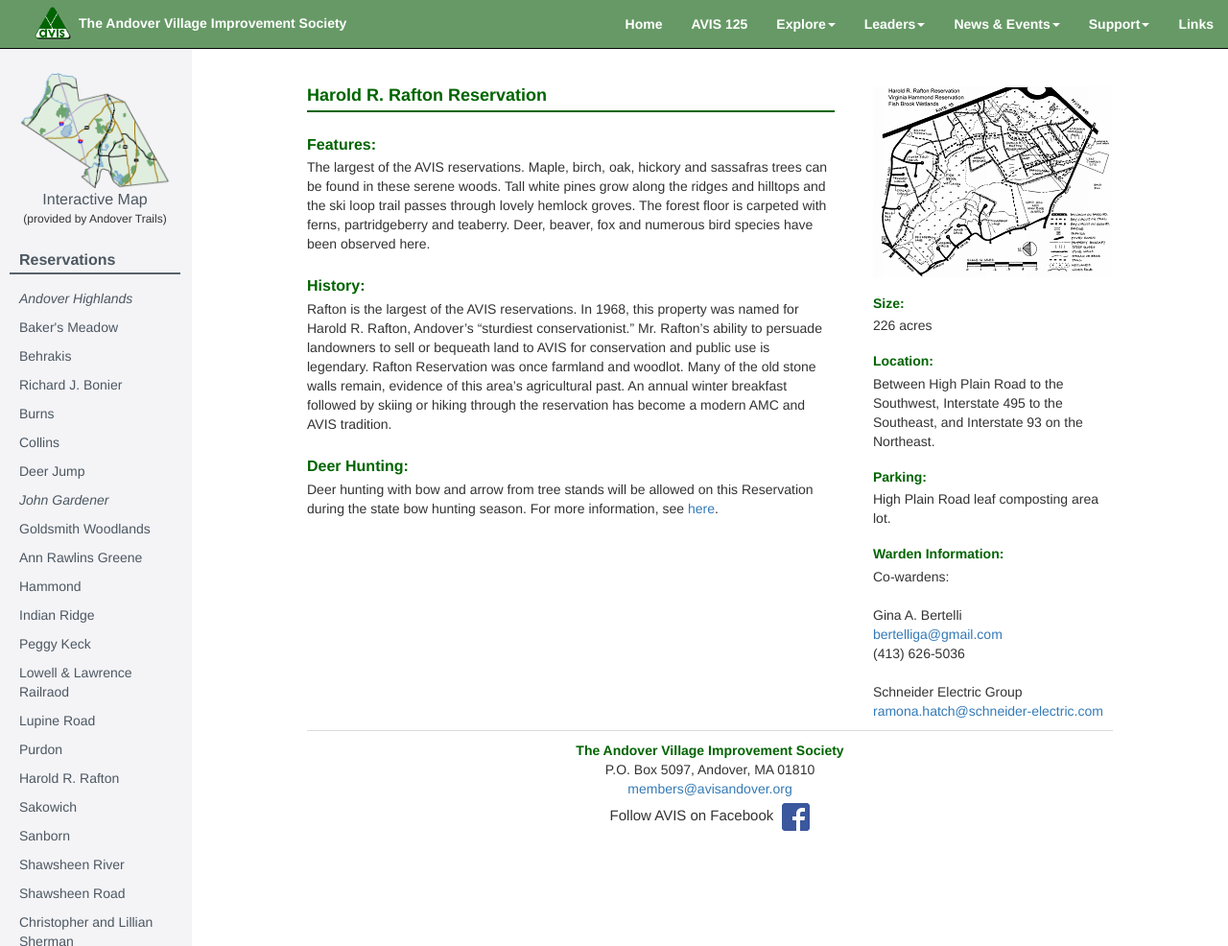
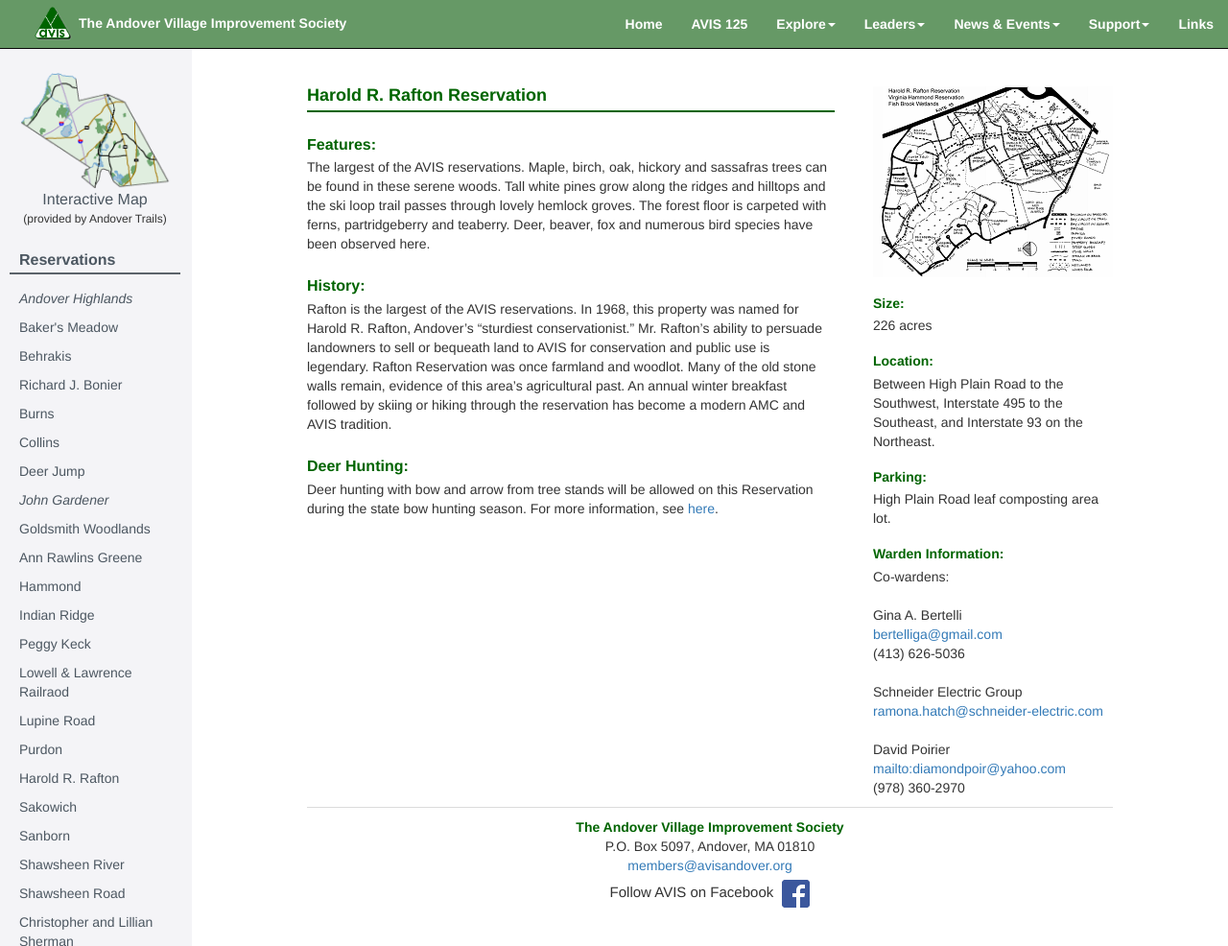
Before and after one commit to avisandover/avis-website, a Jekyll site: the page built from rafton.html, in a window 1280 px wide and 986 px high. Shown: the whole window at 96% size. Built offline with Jekyll 4.4.1, drawn with Linux system fonts in a browser that asks for light colours.

Commit message:
more fixes

```diff
--- a/rafton.html
+++ b/rafton.html
@@ -42,6 +42,11 @@
     (413) 626-5036<br><br>
 
     Schneider Electric Group<br>
-    <a href="mailto:ramona.hatch@schneider-electric.com">ramona.hatch@schneider-electric.com</a>
+    <a href="mailto:ramona.hatch@schneider-electric.com">ramona.hatch@schneider-electric.com</a><br/><br/>
+
+    David Poirier<br>
+    <a href="mailto:mailto:diamondpoir@yahoo.com">mailto:diamondpoir@yahoo.com</a><br>
+    (978) 360-2970
+
   </p>
 </div>
```
Also changed, not shown: wardens.html (+6 -1 lines).
